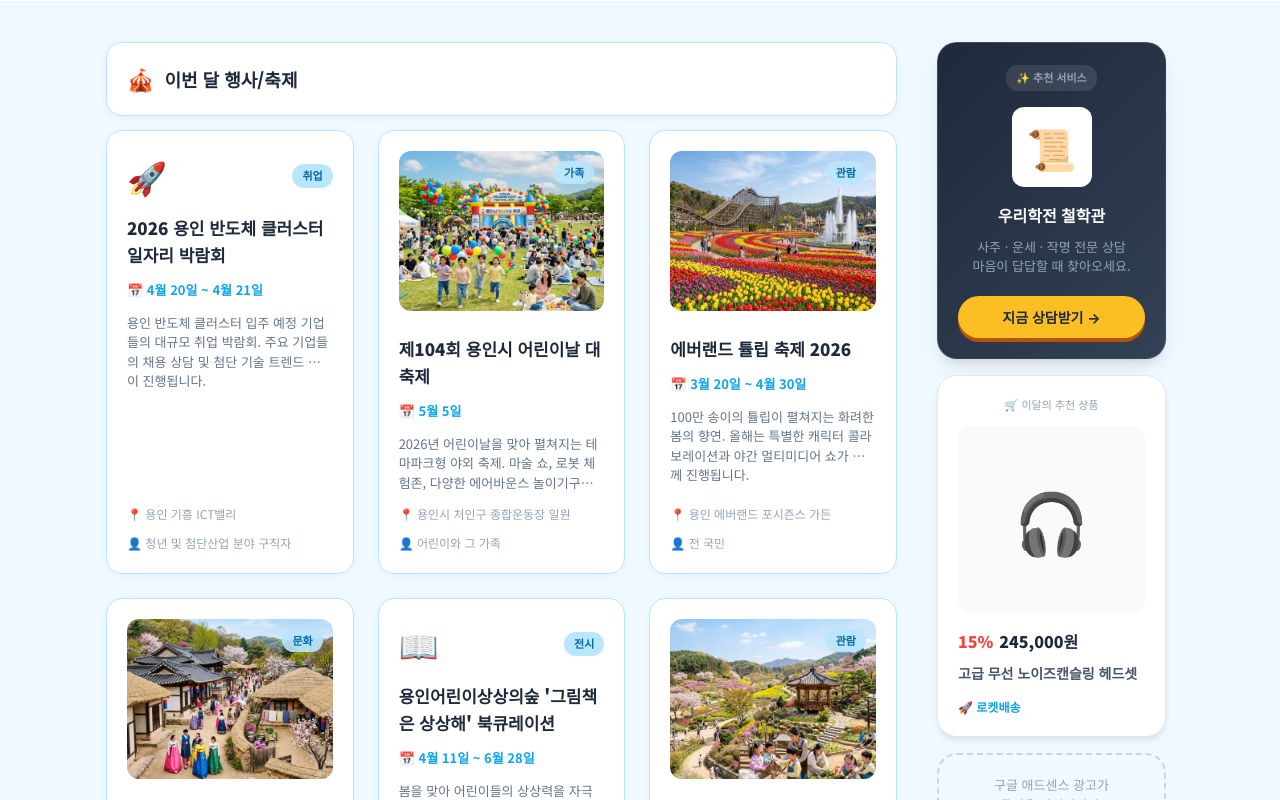
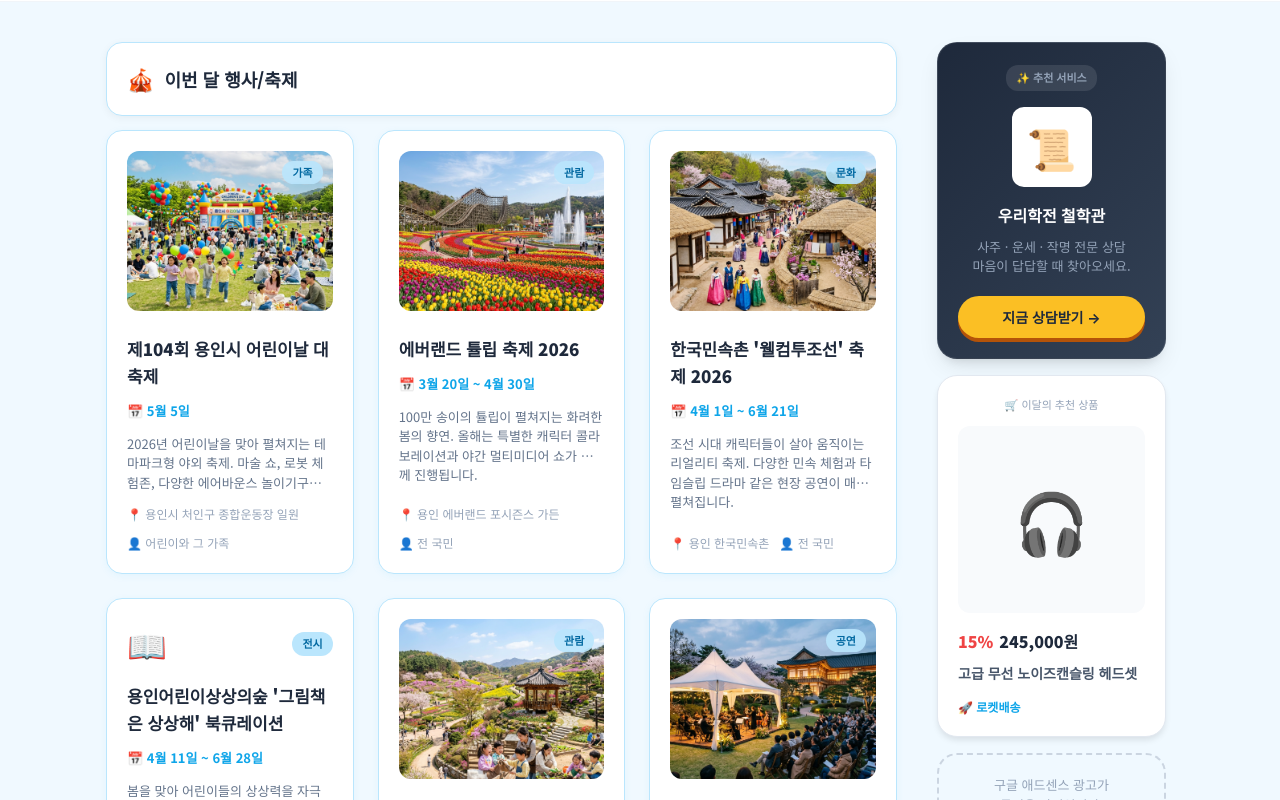
Before and after one commit to bopdoryainolza2026-afk/my-local-info, a Next.js app: page / in a window 1280 px wide. Shown: the part 540-1340 px from the top of the page. Built offline with nearby package versions, Linux system fonts and the light colour scheme; no server answers.

Commit message:
Install daily auto-cleanup robot

```diff
--- a/public/data/local-info.json
+++ b/public/data/local-info.json
@@ -1,5 +1,5 @@
 {
-  "lastUpdated": "2026-04-24",
+  "lastUpdated": "2026-04-25",
   "source": "공공데이터포털 (data.go.kr)",
   "educationNews": [
     {
@@ -37,20 +37,6 @@
   ],
   "events": [
     {
-      "id": "evt-2026-001",
-      "category": "행사",
-      "name": "2026 용인 에버랜드 벚꽃 축제",
-      "startDate": "2026-04-03",
-      "endDate": "2026-04-12",
-      "location": "용인 에버랜드 및 호암미술관",
-      "target": "용인시 전 시민 및 방문객",
-      "summary": "화창한 봄날 에버랜드와 호암미술관 주변에 만개한 왕벚꽃을 즐길 수 있는 용인의 대표 꽃 축제. 다채로운 야간 조명 전시가 준비되어 있습니다.",
-      "link": "https://www.everland.com",
-      "emoji": "🌸",
-      "tag": "관람",
-      "imageUrl": "/images/events/everland-cherry.png"
-    },
-    {
       "id": "evt-2026-013",
       "category": "행사",
       "name": "에버랜드 튤립 축제 2026",
@@ -63,19 +49,6 @@
       "emoji": "🌷",
       "tag": "관람",
       "imageUrl": "/images/events/everland-tulip.png"
-    },
-    {
-      "id": "evt-2026-002",
-      "category": "행사",
-      "name": "2026 용인 반도체 클러스터 일자리 박람회",
-      "startDate": "2026-04-20",
-      "endDate": "2026-04-21",
-      "location": "용인 기흥 ICT밸리",
-      "target": "청년 및 첨단산업 분야 구직자",
-      "summary": "용인 반도체 클러스터 입주 예정 기업들의 대규모 취업 박람회. 주요 기업들의 채용 상담 및 첨단 기술 트렌드 강연이 진행됩니다.",
-      "link": "https://www.yongin.go.kr",
-      "emoji": "🚀",
-      "tag": "취업"
     },
     {
       "id": "evt-2026-014",
--- /dev/null
+++ b/scripts/cleanup.js
@@ -0,0 +1,52 @@
+const fs = require('fs');
+const path = require('path');
+
+// 데이터 파일 경로
+const DATA_PATH = path.join(__dirname, '../public/data/local-info.json');
+
+function cleanup() {
+  console.log('🧹 자동 청소 로봇 작동 시작...');
+
+  if (!fs.existsSync(DATA_PATH)) {
+    console.error('❌ 데이터 파일을 찾을 수 없습니다.');
+    return;
+  }
+
+  const data = JSON.parse(fs.readFileSync(DATA_PATH, 'utf8'));
+  const today = new Date().toISOString().split('T')[0];
+
+  let deletedCount = 0;
+
+  // 1. 행사(events) 청소
+  if (data.events) {
+    const originalCount = data.events.length;
+    data.events = data.events.filter(item => {
+      const endDate = item.endDate || "9999-12-31";
+      if (endDate === "상시") return true;
+      return endDate >= today;
+    });
+    deletedCount += (originalCount - data.events.length);
+  }
+
+  // 2. 혜택(benefits) 청소
+  if (data.benefits) {
+    const originalCount = data.benefits.length;
+    data.benefits = data.benefits.filter(item => {
+      const endDate = item.endDate || item.deadline || "9999-12-31";
+      if (endDate === "상시") return true;
+      return endDate >= today;
+    });
+    deletedCount += (originalCount - data.benefits.length);
+  }
+
+  // 결과 저장
+  if (deletedCount > 0) {
+    data.lastUpdated = today;
+    fs.writeFileSync(DATA_PATH, JSON.stringify(data, null, 2), 'utf8');
+    console.log(`✅ 청소 완료! 총 ${deletedCount}개의 만료된 정보를 삭제했습니다.`);
+  } else {
+    console.log('✨ 삭제할 만료된 정보가 없습니다. 아주 깨끗하네요!');
+  }
+}
+
+cleanup();
```
